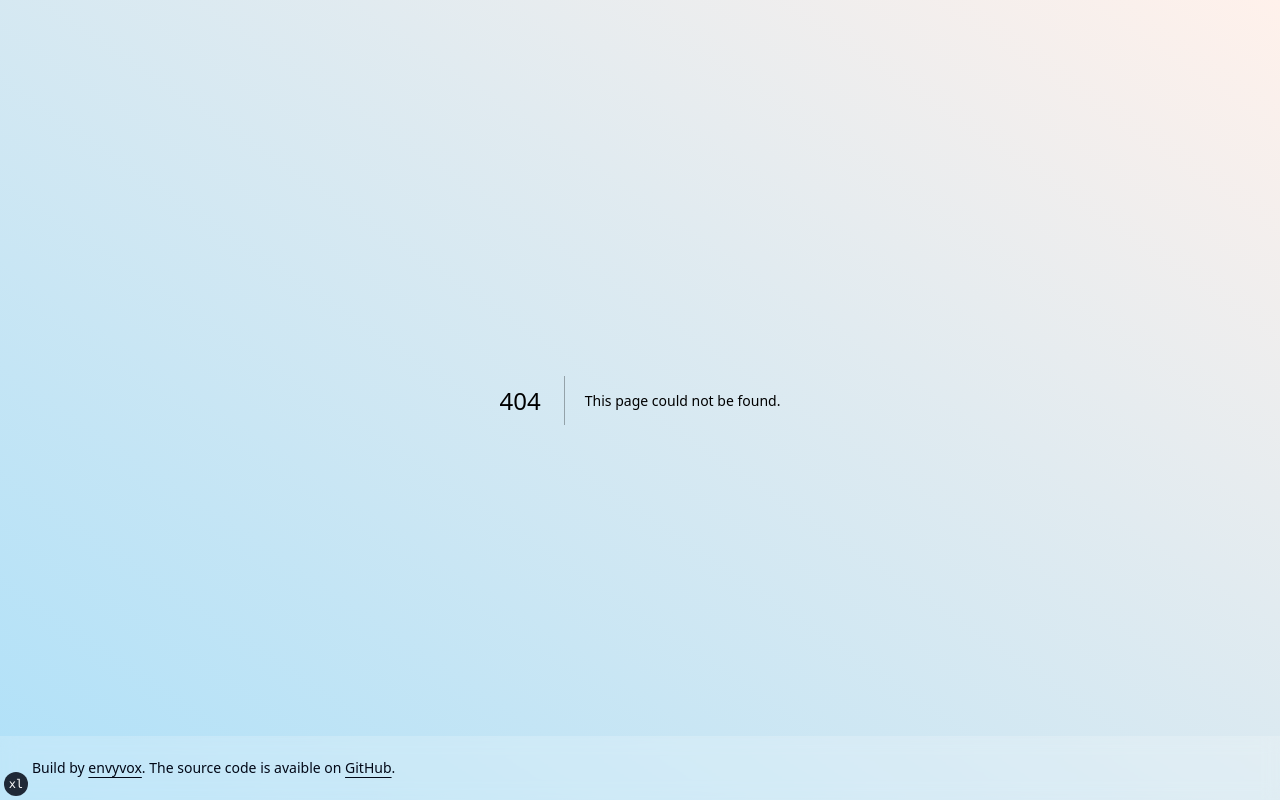
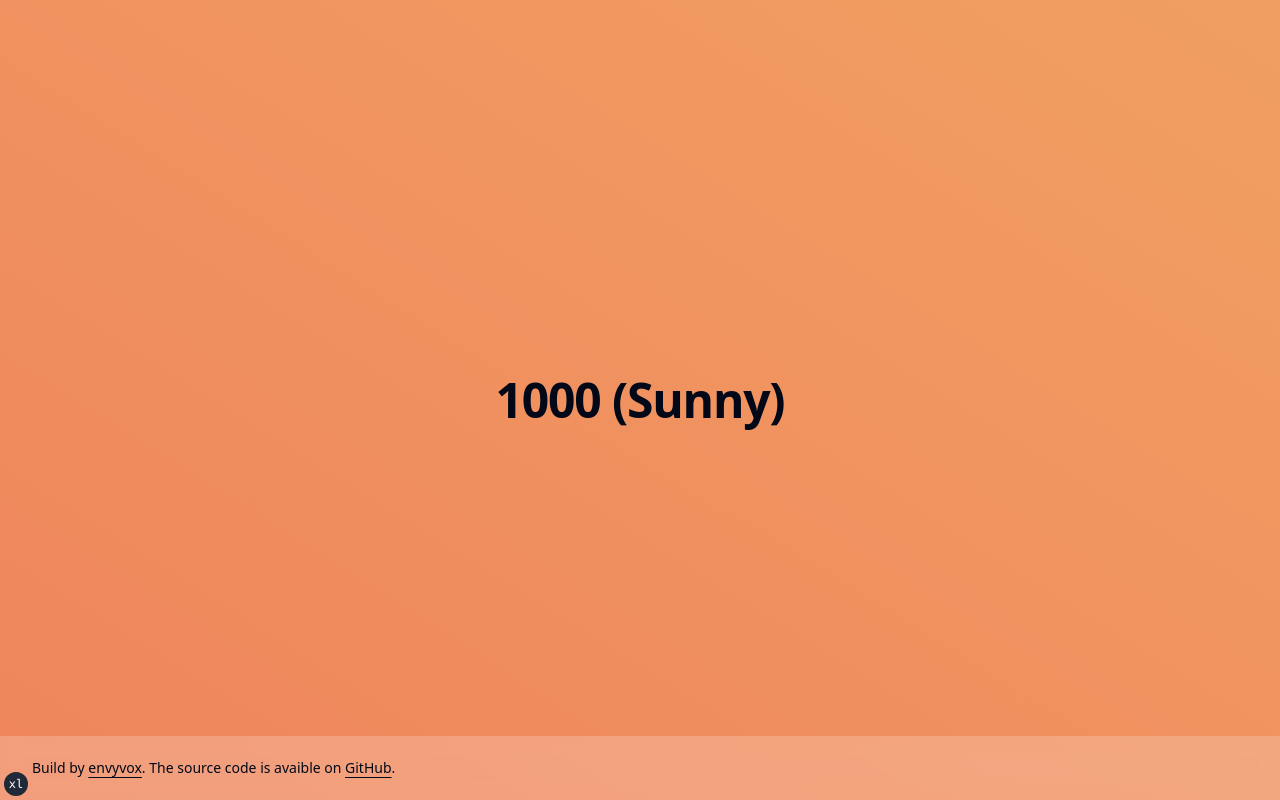
Before and after one commit to envyvox/simple-weather, a Next.js app: page /gradients in a window 1280 px wide. Before the commit this address had no page. Shown: the top 800 px of the page. Built offline with nearby package versions, Linux system fonts and the light colour scheme.

Commit message:
added gradients page

```diff
--- /dev/null
+++ b/app/gradients/page.tsx
@@ -0,0 +1,14 @@
+import { conditions } from "@/lib/conditions";
+
+export default function GradientsPage() {
+  return conditions.map((condition) => (
+    <div
+      key={condition.code}
+      className={`min-h-screen flex items-center justify-center bg-gradient-to-bl dynamic-bg-${condition.code}`}
+    >
+      <h1 className="text-5xl font-extrabold tracking-tight">
+        {condition.code} ({condition.day})
+      </h1>
+    </div>
+  ));
+}
--- a/components/forecast-hour.tsx
+++ b/components/forecast-hour.tsx
@@ -26,7 +26,7 @@ export default function ForecastHour({ forecastHour }: Props) {
             {Math.round(forecastHour.temp_c)}°
           </span>
           <div className="flex gap-2 items-center">
-            <Droplets color="#a4c2fe" />
+            <Droplets />
             <span className="text-foreground">
               {Math.round(forecastHour.chance_of_rain)}%
             </span>
--- /dev/null
+++ b/lib/conditions.ts
@@ -0,0 +1,293 @@
+/**
+ * https://www.weatherapi.com/docs/weather_conditions.json
+ */
+export const conditions = [
+  {
+    code: 1000,
+    day: "Sunny",
+    night: "Clear",
+    icon: 113,
+  },
+  {
+    code: 1003,
+    day: "Partly cloudy",
+    night: "Partly cloudy",
+    icon: 116,
+  },
+  {
+    code: 1006,
+    day: "Cloudy",
+    night: "Cloudy",
+    icon: 119,
+  },
+  {
+    code: 1009,
+    day: "Overcast",
+    night: "Overcast",
+    icon: 122,
+  },
+  {
+    code: 1030,
+    day: "Mist",
+    night: "Mist",
+    icon: 143,
+  },
+  {
+    code: 1063,
+    day: "Patchy rain possible",
+    night: "Patchy rain possible",
+    icon: 176,
+  },
+  {
+    code: 1066,
+    day: "Patchy snow possible",
+    night: "Patchy snow possible",
+    icon: 179,
+  },
+  {
+    code: 1069,
+    day: "Patchy sleet possible",
+    night: "Patchy sleet possible",
+    icon: 182,
+  },
+  {
+    code: 1072,
+    day: "Patchy freezing drizzle possible",
+    night: "Patchy freezing drizzle possible",
+    icon: 185,
+  },
+  {
+    code: 1087,
+    day: "Thundery outbreaks possible",
+    night: "Thundery outbreaks possible",
+    icon: 200,
+  },
+  {
+    code: 1114,
+    day: "Blowing snow",
+    night: "Blowing snow",
+    icon: 227,
+  },
+  {
+    code: 1117,
+    day: "Blizzard",
+    night: "Blizzard",
+    icon: 230,
+  },
+  {
+    code: 1135,
+    day: "Fog",
+    night: "Fog",
+    icon: 248,
+  },
+  {
+    code: 1147,
+    day: "Freezing fog",
+    night: "Freezing fog",
+    icon: 260,
+  },
+  {
+    code: 1150,
+    day: "Patchy light drizzle",
+    night: "Patchy light drizzle",
+    icon: 263,
+  },
+  {
+    code: 1153,
+    day: "Light drizzle",
+    night: "Light drizzle",
+    icon: 266,
+  },
+  {
+    code: 1168,
+    day: "Freezing drizzle",
+    night: "Freezing drizzle",
+    icon: 281,
+  },
+  {
+    code: 1171,
+    day: "Heavy freezing drizzle",
+    night: "Heavy freezing drizzle",
+    icon: 284,
+  },
+  {
+    code: 1180,
+    day: "Patchy light rain",
+    night: "Patchy light rain",
+    icon: 293,
+  },
+  {
+    code: 1183,
+    day: "Light rain",
+    night: "Light rain",
+    icon: 296,
+  },
+  {
+    code: 1186,
+    day: "Moderate rain at times",
+    night: "Moderate rain at times",
+    icon: 299,
+  },
+  {
+    code: 1189,
+    day: "Moderate rain",
+    night: "Moderate rain",
+    icon: 302,
+  },
+  {
+    code: 1192,
+    day: "Heavy rain at times",
+    night: "Heavy rain at times",
+    icon: 305,
+  },
+  {
+    code: 1195,
+    day: "Heavy rain",
+    night: "Heavy rain",
+    icon: 308,
+  },
+  {
+    code: 1198,
+    day: "Light freezing rain",
+    night: "Light freezing rain",
+    icon: 311,
+  },
+  {
+    code: 1201,
+    day: "Moderate or heavy freezing rain",
+    night: "Moderate or heavy freezing rain",
+    icon: 314,
+  },
+  {
+    code: 1204,
+    day: "Light sleet",
+    night: "Light sleet",
+    icon: 317,
+  },
+  {
+    code: 1207,
+    day: "Moderate or heavy sleet",
+    night: "Moderate or heavy sleet",
+    icon: 320,
+  },
+  {
+    code: 1210,
+    day: "Patchy light snow",
+    night: "Patchy light snow",
+    icon: 323,
+  },
+  {
+    code: 1213,
+    day: "Light snow",
+    night: "Light snow",
+    icon: 326,
+  },
+  {
+    code: 1216,
+    day: "Patchy moderate snow",
+    night: "Patchy moderate snow",
+    icon: 329,
+  },
+  {
+    code: 1219,
+    day: "Moderate snow",
+    night: "Moderate snow",
+    icon: 332,
+  },
+  {
+    code: 1222,
+    day: "Patchy heavy snow",
+    night: "Patchy heavy snow",
+    icon: 335,
+  },
+  {
+    code: 1225,
+    day: "Heavy snow",
+    night: "Heavy snow",
+    icon: 338,
+  },
+  {
+    code: 1237,
+    day: "Ice pellets",
+    night: "Ice pellets",
+    icon: 350,
+  },
+  {
+    code: 1240,
+    day: "Light rain shower",
+    night: "Light rain shower",
+    icon: 353,
+  },
+  {
+    code: 1243,
+    day: "Moderate or heavy rain shower",
+    night: "Moderate or heavy rain shower",
+    icon: 356,
+  },
+  {
+    code: 1246,
+    day: "Torrential rain shower",
+    night: "Torrential rain shower",
+    icon: 359,
+  },
+  {
+    code: 1249,
+    day: "Light sleet showers",
+    night: "Light sleet showers",
+    icon: 362,
+  },
+  {
+    code: 1252,
+    day: "Moderate or heavy sleet showers",
+    night: "Moderate or heavy sleet showers",
+    icon: 365,
+  },
+  {
+    code: 1255,
+    day: "Light snow showers",
+    night: "Light snow showers",
+    icon: 368,
+  },
+  {
+    code: 1258,
+    day: "Moderate or heavy snow showers",
+    night: "Moderate or heavy snow showers",
+    icon: 371,
+  },
+  {
+    code: 1261,
+    day: "Light showers of ice pellets",
+    night: "Light showers of ice pellets",
+    icon: 374,
+  },
+  {
+    code: 1264,
+    day: "Moderate or heavy showers of ice pellets",
+    night: "Moderate or heavy showers of ice pellets",
+    icon: 377,
+  },
+  {
+    code: 1273,
+    day: "Patchy light rain with thunder",
+    night: "Patchy light rain with thunder",
+    icon: 386,
+  },
+  {
+    code: 1276,
+    day: "Moderate or heavy rain with thunder",
+    night: "Moderate or heavy rain with thunder",
+    icon: 389,
+  },
+  {
+    code: 1279,
+    day: "Patchy light snow with thunder",
+    night: "Patchy light snow with thunder",
+    icon: 392,
+  },
+  {
+    code: 1282,
+    day: "Moderate or heavy snow with thunder",
+    night: "Moderate or heavy snow with thunder",
+    icon: 395,
+  },
+];
```
